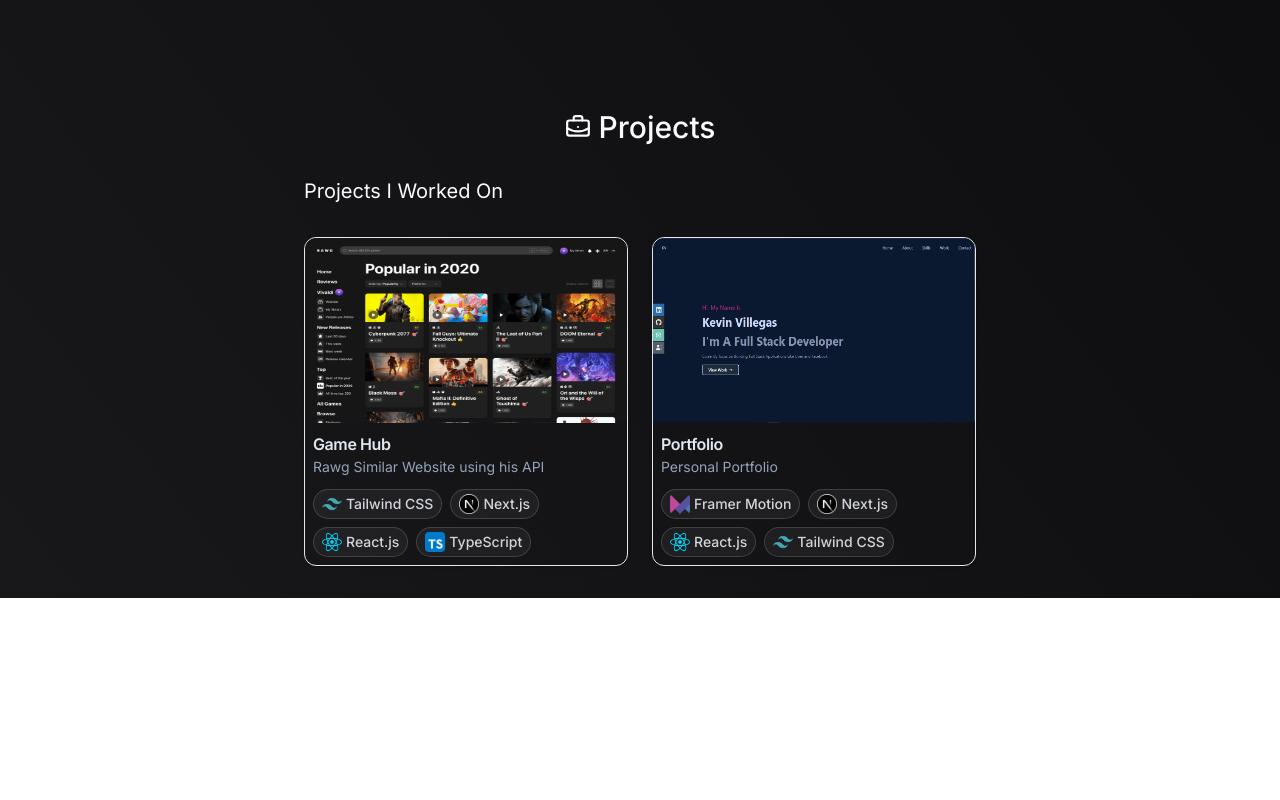
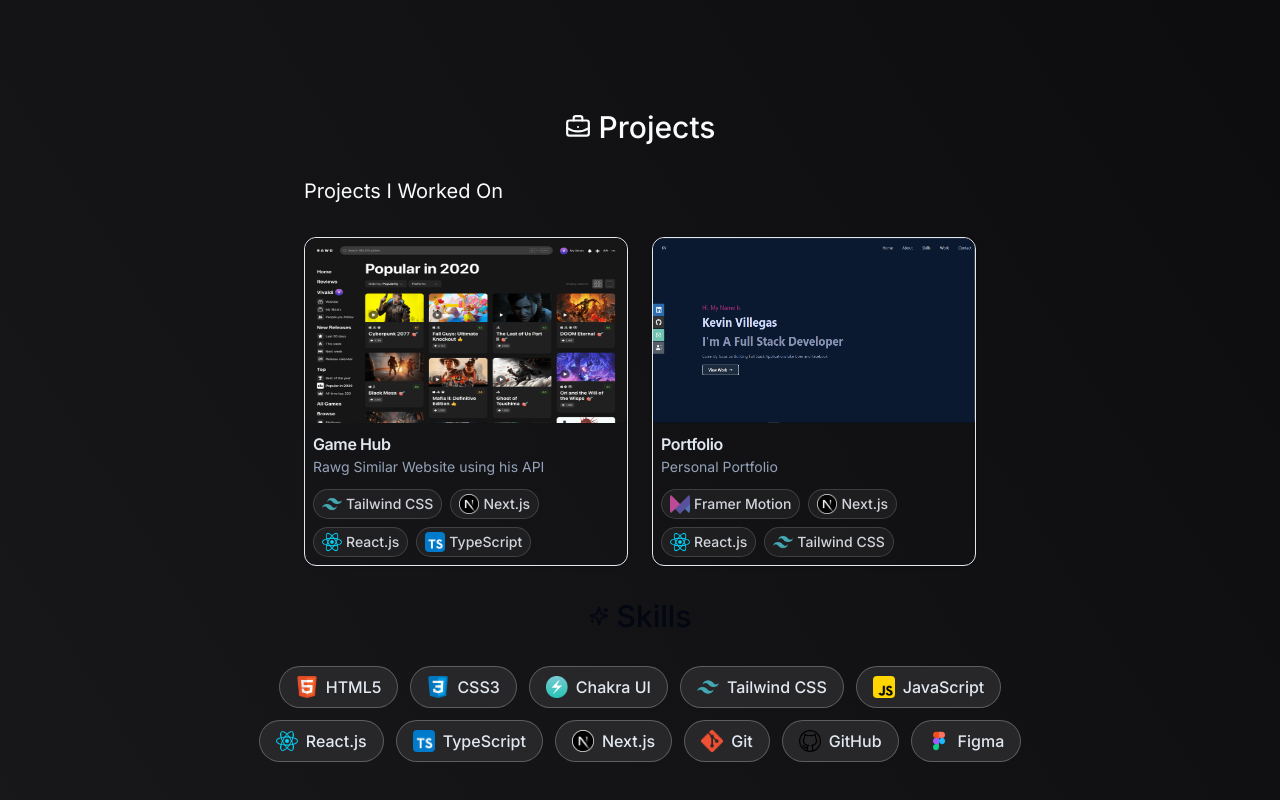
Before and after one commit to Kev-Villegas/freelancer-portfolio, a Next.js app: page / in a window 1280 px wide. Shown: the part 1075-1875 px from the top of the page. Before the commit the page ends 1673 px from the top, so only its background shows below. Built offline with nearby package versions, Linux system fonts and the light colour scheme.

Commit message:
feat: build the skills component

```diff
--- /dev/null
+++ b/app/_components/Skills.tsx
@@ -0,0 +1,110 @@
+"use client";
+
+import Image from "next/image";
+import { motion } from "framer-motion";
+import css from "@/public/skillsImages/css.webp";
+import git from "@/public/skillsImages/git.webp";
+import html from "@/public/skillsImages/html.webp";
+import next from "@/public/skillsImages/next.webp";
+import react from "@/public/skillsImages/react.webp";
+import figma from "@/public/skillsImages/figma.webp";
+import github from "@/public/skillsImages/github.webp";
+import chakra from "@/public/skillsImages/chakraui.webp";
+import tailwind from "@/public/skillsImages/tailwind.webp";
+import javascript from "@/public/skillsImages/javascript.webp";
+import typescript from "@/public/skillsImages/typescript.webp";
+import SectionHeading from "./SectionHeading";
+import { Sparkles } from "lucide-react";
+
+export const skillsData = [
+  {
+    id: 999,
+    name: "HTML5",
+    image: html,
+  },
+  {
+    id: 998,
+    name: "CSS3",
+    image: css,
+  },
+  {
+    id: 997,
+    name: "Chakra UI",
+    image: chakra,
+  },
+  {
+    id: 996,
+    name: "Tailwind CSS",
+    image: tailwind,
+  },
+  {
+    id: 995,
+    name: "JavaScript",
+    image: javascript,
+  },
+  {
+    id: 994,
+    name: "React.js",
+    image: react,
+  },
+  {
+    id: 993,
+    name: "TypeScript",
+    image: typescript,
+  },
+  {
+    id: 992,
+    name: "Next.js",
+    image: next,
+  },
+  {
+    id: 991,
+    name: "Git",
+    image: git,
+  },
+  {
+    id: 990,
+    name: "GitHub",
+    image: github,
+  },
+  {
+    id: 989,
+    name: "Figma",
+    image: figma,
+  },
+];
+
+const Skills = () => {
+  return (
+    <section
+      id="skills"
+      className="mb-28 max-w-[53rem] scroll-mt-28 text-center sm:mb-40"
+    >
+      <SectionHeading>
+        <Sparkles size={20} className="mr-2" />
+        Skills
+      </SectionHeading>
+      <ul className="flex flex-wrap justify-center gap-3 text-lg">
+        {skillsData.map((skill, index) => (
+          <motion.li
+            key={index}
+            custom={index}
+            className="relative flex transform-gpu cursor-pointer items-center justify-center overflow-hidden rounded-full border border-white/25 bg-zinc-800 px-2 text-center text-base font-medium text-slate-200 transition-all duration-300 hover:scale-110"
+          >
+            <div className="flex items-center rounded-lg p-2">
+              <Image
+                src={skill.image}
+                alt={skill.name}
+                quality={90}
+                className="mr-2 h-[22px] w-[22px] cursor-pointer rounded-[4px]"
+              />
+              <span>{skill.name}</span>
+            </div>
+          </motion.li>
+        ))}
+      </ul>
+    </section>
+  );
+};
+
+export default Skills;
--- a/app/page.tsx
+++ b/app/page.tsx
@@ -1,8 +1,9 @@
 import Hero from "./_components/Hero";
 import About from "./_components/About";
 import Header from "./_components/Header";
+import Skills from "./_components/Skills";
+import Projects from "./_components/Projects";
 import SectionDivider from "./_components/SectionDivider";
-import Projects from "./_components/Projects";
 
 export default function Home() {
   return (
@@ -12,6 +13,7 @@
       <SectionDivider />
       <About />
       <Projects />
+      <Skills />
     </main>
   );
 }
```
